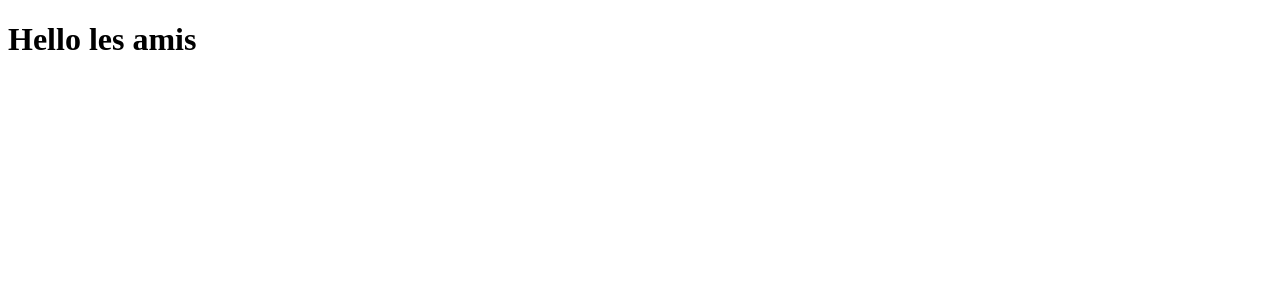
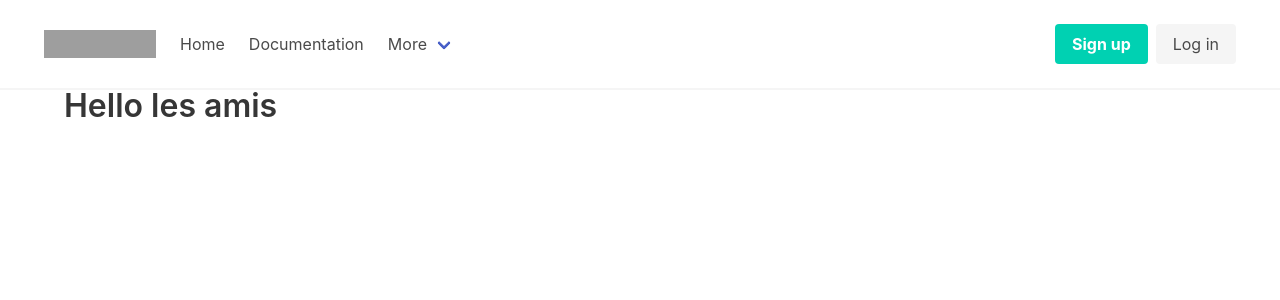
Before and after one commit to val-tra/valtra, a Nuxt app: page / in a window 1280 px wide. Shown: the top 300 px of the page. Built offline with nearby package versions, Linux system fonts and the light colour scheme; grey boxes are pictures that could not be loaded.

Commit message:
Import bulma with our scss for customization

```diff
--- /dev/null
+++ b/assets/bulma.scss
@@ -0,0 +1,11 @@
+/**
+ * Imports for bulma ui framework
+ */
+
+@charset "utf-8";
+
+// Import custom vars modifications
+@import "@/assets/custom-vars.scss";
+
+// Import bulma components
+@import "bulma/bulma.sass";
--- /dev/null
+++ b/assets/custom-vars.scss
@@ -0,0 +1,3 @@
+/**
+ * Some bulma variables customisations
+ */
--- a/layouts/default.vue
+++ b/layouts/default.vue
@@ -1,5 +1,55 @@
 <template>
   <div>
+    <nav class="navbar is-spaced has-shadow" role="navigation" aria-label="main navigation">
+      <div class="navbar-brand">
+        <a class="navbar-item" href="https://bulma.io">
+          <img src="https://bulma.io/images/bulma-logo.png" width="112" height="28">
+        </a>
+
+        <a
+          role="button"
+          class="navbar-burger burger"
+          aria-label="menu"
+          aria-expanded="false"
+          data-target="navbarBasicExample"
+        >
+          <span aria-hidden="true" />
+          <span aria-hidden="true" />
+          <span aria-hidden="true" />
+        </a>
+      </div>
+
+      <div id="navbarBasicExample" class="navbar-menu">
+        <div class="navbar-start">
+          <a class="navbar-item">Home</a>
+
+          <a class="navbar-item">Documentation</a>
+
+          <div class="navbar-item has-dropdown is-hoverable">
+            <a class="navbar-link">More</a>
+
+            <div class="navbar-dropdown">
+              <a class="navbar-item">About</a>
+              <a class="navbar-item">Jobs</a>
+              <a class="navbar-item">Contact</a>
+              <hr class="navbar-divider">
+              <a class="navbar-item">Report an issue</a>
+            </div>
+          </div>
+        </div>
+
+        <div class="navbar-end">
+          <div class="navbar-item">
+            <div class="buttons">
+              <a class="button is-primary">
+                <strong>Sign up</strong>
+              </a>
+              <a class="button is-light">Log in</a>
+            </div>
+          </div>
+        </div>
+      </div>
+    </nav>
     <Nuxt />
   </div>
 </template>
--- a/nuxt.config.js
+++ b/nuxt.config.js
@@ -37,6 +37,7 @@
   ** Global CSS
   */
   css: [
+    '@/assets/bulma.scss'
   ],
   /*
   ** Plugins to load before mounting the App
--- a/package.json
+++ b/package.json
@@ -20,6 +20,8 @@
     "@nuxtjs/eslint-module": "^2.0.0",
     "babel-eslint": "^10.1.0",
     "eslint": "^7.5.0",
-    "eslint-plugin-nuxt": "^1.0.0"
+    "eslint-plugin-nuxt": "^1.0.0",
+    "node-sass": "^4.14.1",
+    "sass-loader": "^9.0.2"
   }
 }
--- a/pages/index.vue
+++ b/pages/index.vue
@@ -1,5 +1,7 @@
 <template>
   <div class="container">
-    <h1>Hello les amis</h1>
+    <h1 class="title">
+      Hello les amis
+    </h1>
   </div>
 </template>
```
Also changed, not shown: 1 other file (tests, documents, lock files or other folders).
